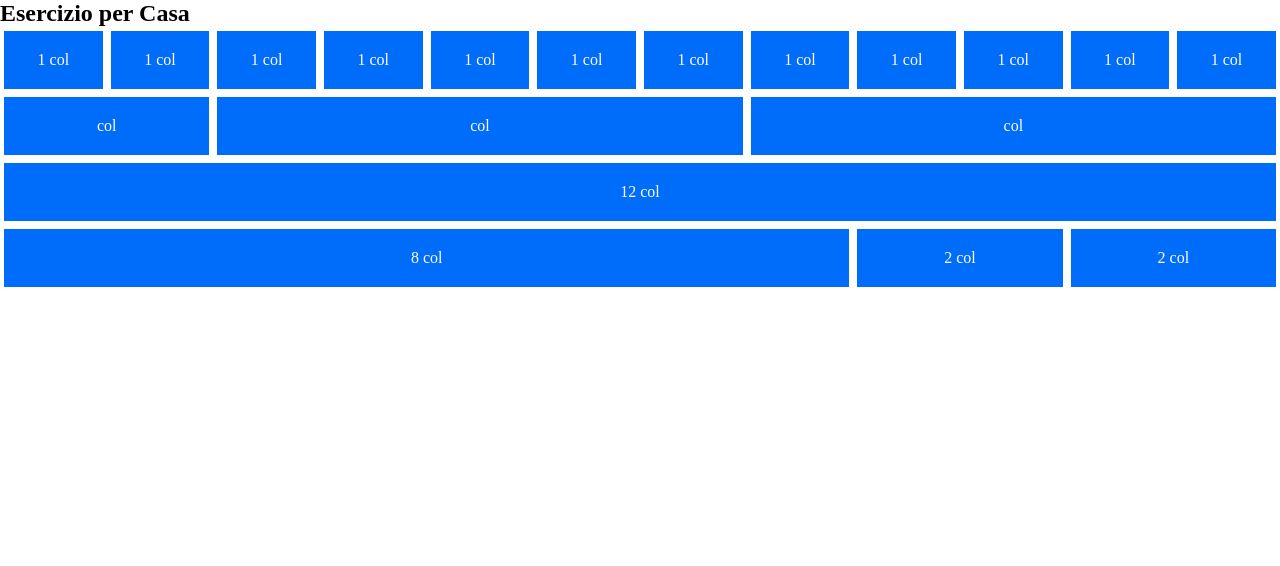
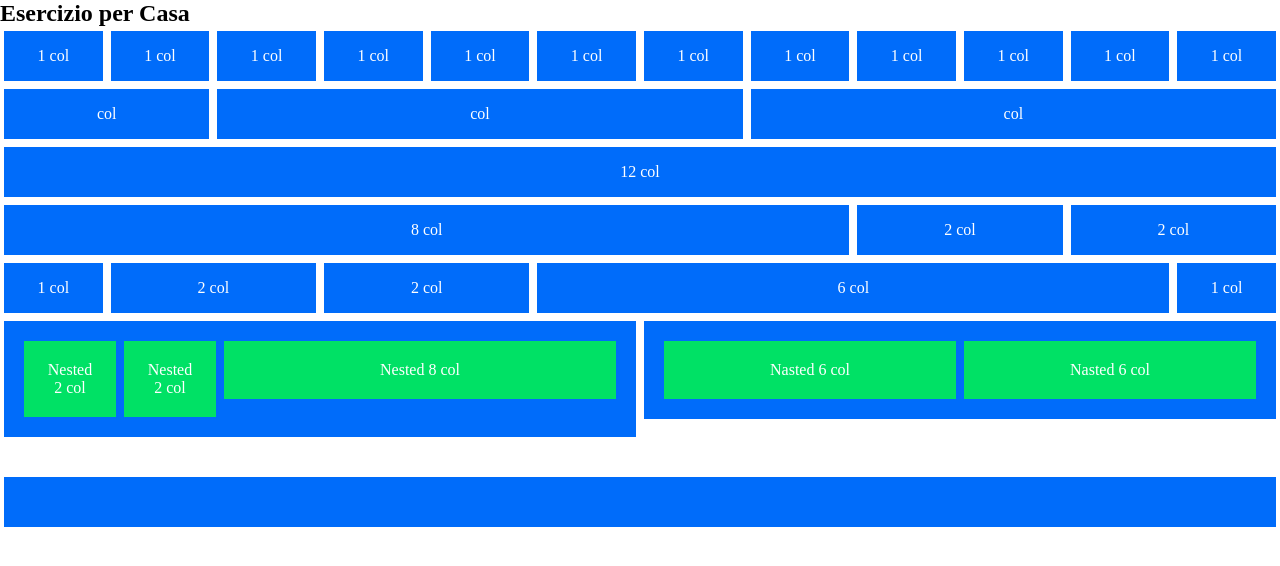
Before and after one commit to PinoGabriel/html-css-12bool, a plain HTML site: page index.html in a window 1280 px wide. Drawn offline with Linux system fonts and the light colour scheme.

Commit message:
finished first section

```diff
--- a/css/layout.css
+++ b/css/layout.css
@@ -6,7 +6,7 @@
 
 .container {
     max-width: 100%;
-    margin: 0 auto;
+    margin: 0 auto 2rem auto;
 }
 
 .row  {
--- a/css/style.css
+++ b/css/style.css
@@ -1,5 +1,14 @@
 .box {
     background-color: #006CFA;
+    padding: 1rem;
+    margin: 0.25rem;
+    text-align: center;
+    color: white;
+    min-height: 50px;
+}
+
+.box-green {
+    background-color: #00E165;
     padding: 1.25rem;
     margin: 0.25rem;
     text-align: center;
--- a/index.html
+++ b/index.html
@@ -11,7 +11,7 @@
 
     <main>
         <!-- SESCTION ESERCIZIO PER CASA -->
-        <section class="container">
+        <section class="container ">
             <h2>Esercizio per Casa</h2>
             <div class="row">
                 <div class="col-1">
@@ -81,14 +81,67 @@
                     <div class="box">2 col</div>
                 </div>
             </div>
+
+            <div class="row">
+                <div class="col-1">
+                    <div class="box">1 col</div>
+                </div>
+                <div class="col-2">
+                    <div class="box">2 col</div>
+                </div>
+                <div class="col-2">
+                    <div class="box">2 col</div>
+                </div>
+                <div class="col-6">
+                    <div class="box">6 col</div>
+                </div>
+                <div class="col-1">
+                    <div class="box">1 col</div>
+                </div>
+            </div>
+
+            <div class="row">
+                <div class="col-6">
+                    <div class="box">
+                        <div class="row">
+                            <div class="col-2">
+                                <div class="box-green">Nested 2 col</div>
+                            </div>
+                            <div class="col-2">
+                                <div class="box-green">Nested 2 col</div>
+                            </div>
+                            <div class="col-8">
+                                <div class="box-green">Nested 8 col</div>
+                            </div>
+                        </div>
+                    </div>
+                </div>
+                <div class="col-6">
+                    <div class="box">
+                        <div class="row">
+                            <div class="col-6">
+                                <div class="box-green">Nasted 6 col</div>
+                            </div>
+                            <div class="col-6">
+                                <div class="box-green">Nasted 6 col</div>
+                            </div>
+                        </div>
+                    </div>
+                </div>
+            </div>
         </section>
 
 
 
 
         <!-- SECTION A SCALA -->
-        <section>
-
+        <section class="container">
+            <div class="row">
+                <div class="col-12">
+                    <div class="box"></div>
+                </div>
+            </div>
+            <div class="row"></div>
         </section>
 
 
```
